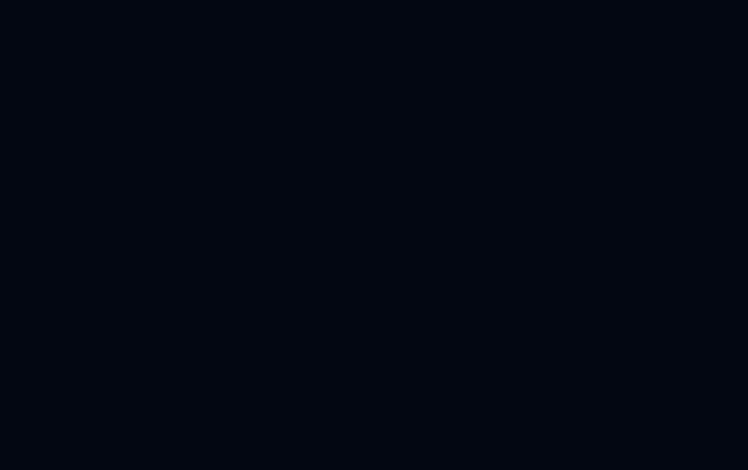
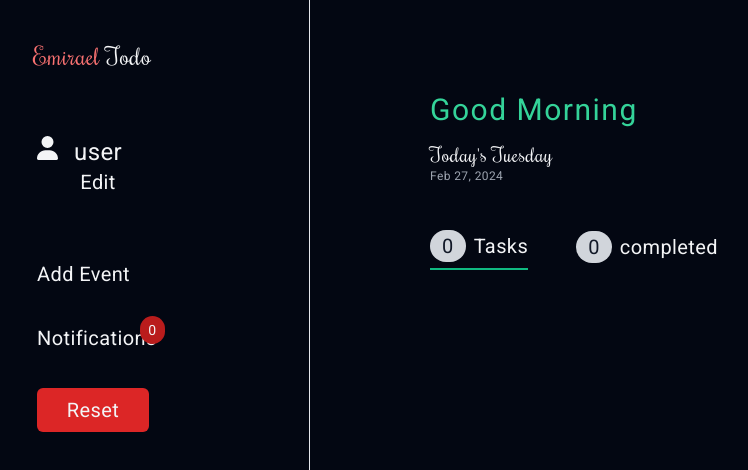
Before and after one commit to Emiraell/Advanced-TodoList-App, a React (Vite) app: page /advanced_todolist_app/home in a window 1280 px wide. Before the commit this address had no page. Shown: the top 470 px of the page, without its empty margins (11-759 px from the left). Built offline with nearby package versions, Linux system fonts and the light colour scheme.

Commit message:
add: links

```diff
--- a/src/App.tsx
+++ b/src/App.tsx
@@ -11,10 +11,16 @@ function App() {
       {/* Application pages */}
       <Router>
         <Routes>
-          <Route path="/" element={<Welcome />} />
-          <Route path="/home" element={<Home />} />
-          <Route path="/add_event" element={<AddEvent />} />
-          <Route path="/notifications" element={<Notifications />} />
+          <Route path="/advanced_todolist_app" element={<Welcome />} />
+          <Route path="/advanced_todolist_app/home" element={<Home />} />
+          <Route
+            path="/advanced_todolist_app/add_event"
+            element={<AddEvent />}
+          />
+          <Route
+            path="/advanced_todolist_app/notifications"
+            element={<Notifications />}
+          />
         </Routes>
       </Router>
     </div>
--- a/src/components/Header.tsx
+++ b/src/components/Header.tsx
@@ -70,14 +70,14 @@ export default function Header() {
             }`}
           >
             <div className="relative mr-10">
-              <Link to="/notifications">
+              <Link to="/advanced_todolist_app/notifications">
                 <FontAwesomeIcon icon={faBell} />
                 <p className="absolute -top-2 text-sm -right-2 bg-red-700 rounded-full py-1 px-2 ">
                   {notification.length}
                 </p>
               </Link>
             </div>
-            <Link to="/add_event" className="mr-5">
+            <Link to="/advanced_todolist_app/add_event" className="mr-5">
               <FontAwesomeIcon icon={faPlus} />
             </Link>
           </div>
--- a/src/components/SideNav.tsx
+++ b/src/components/SideNav.tsx
@@ -63,11 +63,11 @@ export default function SideNav({ menuClicked, notification }: clickedMenu) {
       </div>
 
       <div className="my-16 text-xl">
-        <Link to="/add_event" className="hidden md:block">
+        <Link to="/advanced_todolist_app/add_event" className="hidden md:block">
           Add Event
         </Link>
         <div className="relative mr-10 my-9 hidden md:block">
-          <Link to="/notifications">
+          <Link to="/advanced_todolist_app/notifications">
             Notifications
             <p className="absolute -top-2 text-sm -right-2 bg-red-700 rounded-full py-1 px-2 ">
               {notification}
--- a/src/pages/AddEvent.tsx
+++ b/src/pages/AddEvent.tsx
@@ -69,13 +69,13 @@ export default function AddEvent() {
       })
     );
     // navigate to home after adding
-    navigate("/home");
+    navigate("/advanced_todolist_app/home");
   };
 
   return (
     <div className="m-auto w-[85%] md:w-[60%] lg:w-[40%] ">
       <div className="py-12 text-2xl text-emerald-400 font-bold flex items-center">
-        <Link to="/home">
+        <Link to="/advanced_todolist_app/home">
           <FontAwesomeIcon icon={faArrowLeft} className="pl-4" />
         </Link>
         <p className="font-montserrat px-20 md:px-32 lg:px-36">New Task</p>
--- a/src/pages/Notifications.tsx
+++ b/src/pages/Notifications.tsx
@@ -20,7 +20,7 @@ export default function Notifications() {
       <div className="flex">
         <FontAwesomeIcon
           icon={faArrowLeft}
-          onClick={() => history("/home")}
+          onClick={() => history("/advanced_todolist_app/home")}
           className="text-2xl"
         />
         <h2 className=" text-center text-xl font-montserrat px-20 md:px-32 lg:px-36">
--- a/src/pages/welcome/Welcome.tsx
+++ b/src/pages/welcome/Welcome.tsx
@@ -51,7 +51,7 @@ export function Welcome() {
         className="pt-10 flex items-center"
       >
         <span className="text-lg px-5">Get started</span>{" "}
-        <Link to="/home">
+        <Link to="/advanced_todolist_app/home">
           <FontAwesomeIcon
             icon={faArrowRight}
             className="text-3xl text-gray-900 bg-gray-200 rounded-full py-2 px-3"
--- a/vite.config.ts
+++ b/vite.config.ts
@@ -4,5 +4,5 @@ import react from "@vitejs/plugin-react";
 // https://vitejs.dev/config/
 export default defineConfig({
   plugins: [react()],
-  base: "advanced_todolist_app",
+  base: "/advanced_todolist_app/",
 });
```
